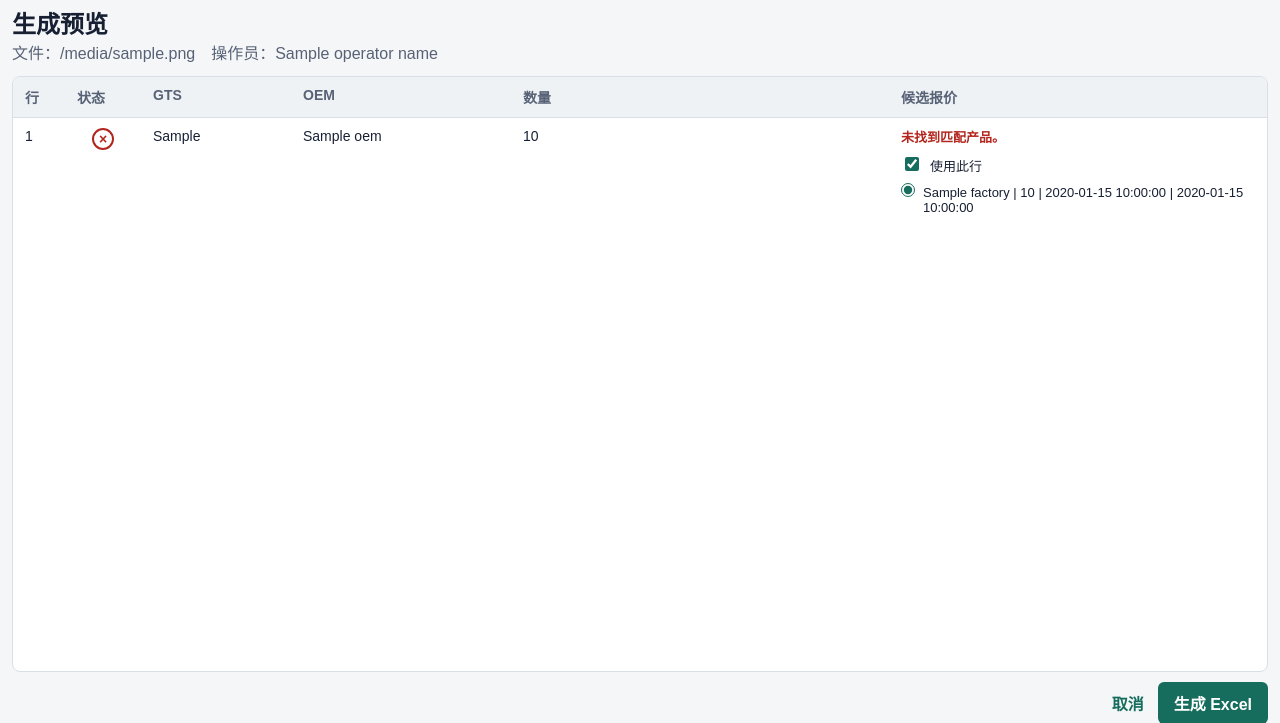
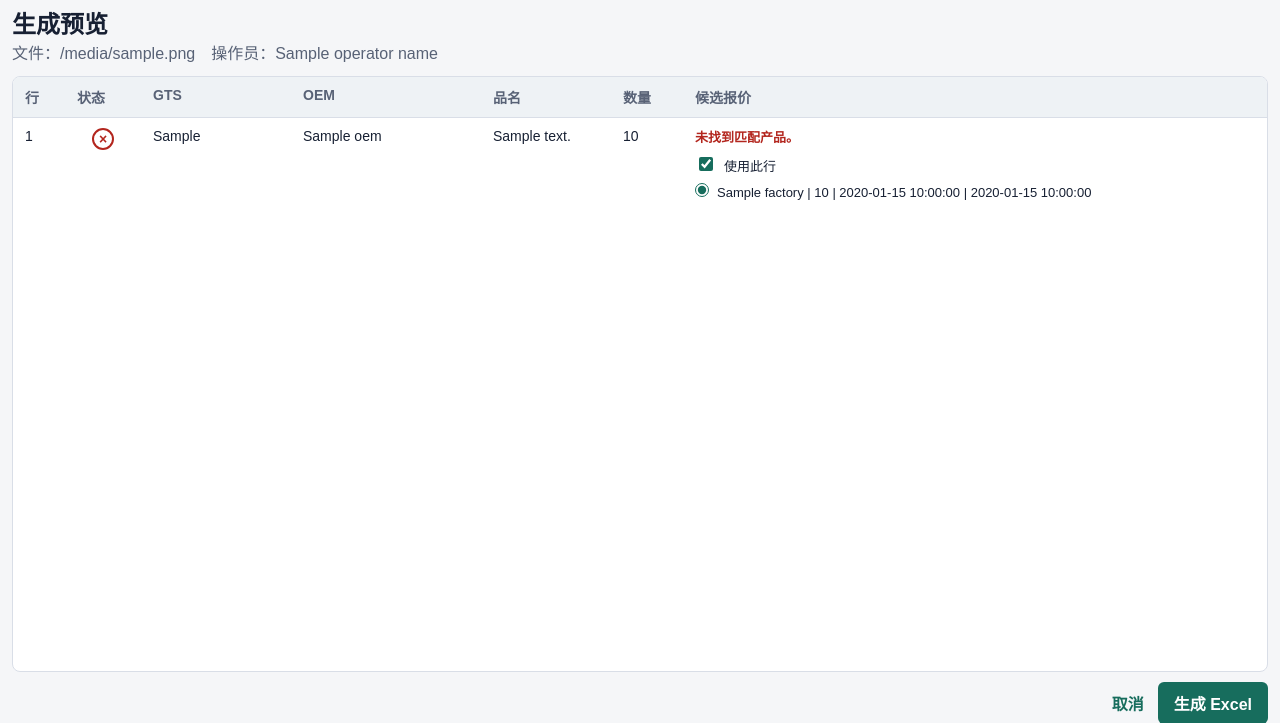
Before and after one commit to nancy-sun/gts-internal-tool, a Python web app: template app/templates/generate_preview.html in a window 1280 px wide. Shown: the part 64-787 px from the top of the page. Run offline with Jinja, Linux system fonts and the light colour scheme; the template is opened without the code that fills it: most values are stand-ins (such as "Sample title", 1, 10 or a date in 2020).

Commit message:
Show Chinese description in generation preview

```diff
--- a/app/static/styles.css
+++ b/app/static/styles.css
@@ -649,10 +649,24 @@ th {
 
 .generation-preview-table th:nth-child(4),
 .generation-preview-table td:nth-child(4) {
-  width: 220px;
+  width: 190px;
   white-space: normal;
   overflow-wrap: anywhere;
   word-break: break-word;
+}
+
+.generation-preview-table th:nth-child(5),
+.generation-preview-table td:nth-child(5) {
+  width: 130px;
+  white-space: normal;
+  overflow-wrap: anywhere;
+  word-break: break-word;
+}
+
+.generation-preview-table th:nth-child(6),
+.generation-preview-table td:nth-child(6) {
+  width: 72px;
+  white-space: nowrap;
 }
 
 tr:last-child td {
--- a/app/templates/generate_preview.html
+++ b/app/templates/generate_preview.html
@@ -19,6 +19,7 @@
             <th>状态</th>
             <th>GTS</th>
             <th>OEM</th>
+            <th>品名</th>
             <th>数量</th>
             <th>候选报价</th>
           </tr>
@@ -46,6 +47,13 @@
               </td>
               <td>{{ row["values"]["gts_no"] or "" }}</td>
               <td>{{ row["values"]["oem"] or "" }}</td>
+              <td>
+                {% if row.product and row.product.chinese_description %}
+                  {{ row.product.chinese_description }}
+                {% elif row.candidates %}
+                  {{ row.candidates[0].chinese_description or "" }}
+                {% endif %}
+              </td>
               <td>{{ row["values"]["quantity"] if row["values"]["quantity"] is not none else "" }}</td>
               <td>
                 {% for error in row.errors %}
```
